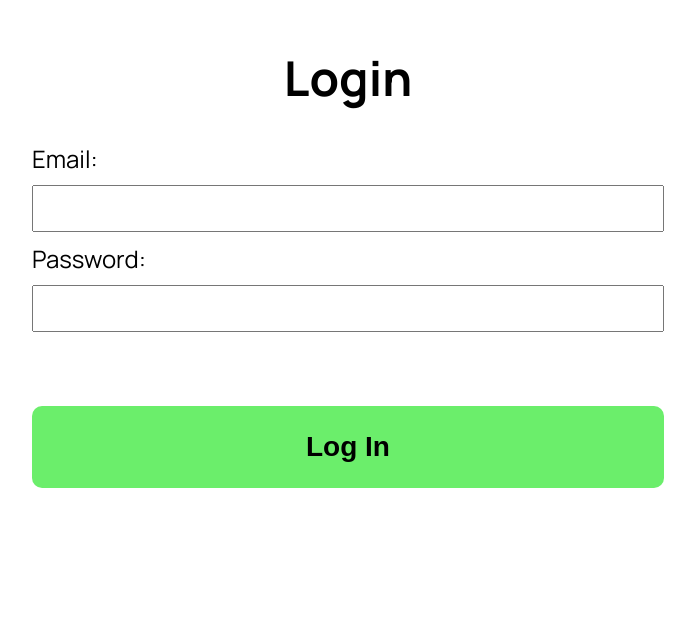
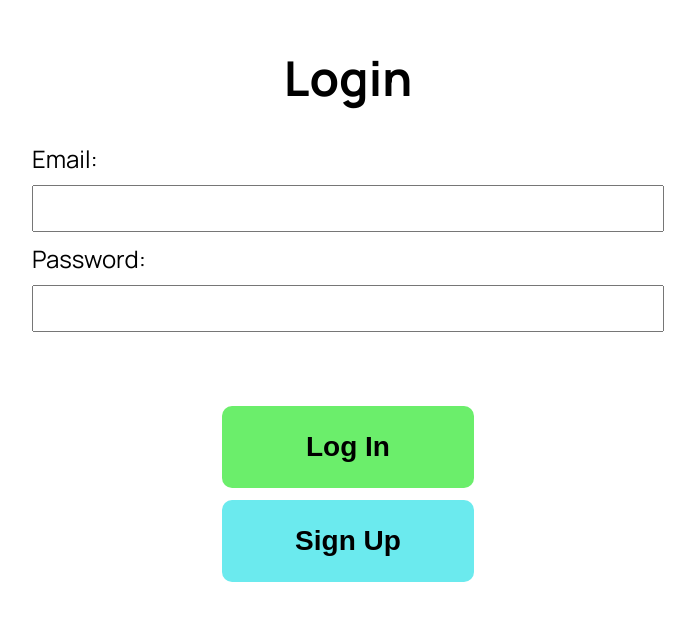
Before and after one commit to akali013/shopping-list, an Angular app: page /login in a window 1280 px wide. Shown: the part 147-768 px from the top of the page, without its empty margins (292-987 px from the left). Built offline with nearby package versions, Linux system fonts and the light colour scheme; no server answers.

Commit message:
Added account creation

```diff
--- a/src/app/_services/authentication.service.ts
+++ b/src/app/_services/authentication.service.ts
@@ -63,6 +63,13 @@ export class AuthenticationService {
     );
   }
 
+  createAccount(email: string, password: string): Observable<any> {
+    return this.http.post<any>(`${environment.apiUrl}/users/signup`, { email, password }, this.httpOptions).pipe(
+      tap(_ => console.log("Created Account")),
+      catchError(this.handleError("createAccount", ""))
+    );
+  }
+
 
   private refreshTokenTimeout?: NodeJS.Timeout;
 
--- a/src/app/app.module.ts
+++ b/src/app/app.module.ts
@@ -16,6 +16,7 @@ import { appIntializer } from './_auth/app.initializer';
 import { AuthenticationService } from './_services/authentication.service';
 import { JwtInterceptor } from './_auth/jwt.interceptor';
 import { ErrorInterceptor } from './_auth/error.interceptor';
+import { SignUpPageComponent } from './sign-up-page/sign-up-page.component';
 
 // Frontend JWTs provided by: https://jasonwatmore.com/post/2022/12/08/angular-14-jwt-authentication-with-refresh-tokens-example-tutorial
 
@@ -28,7 +29,8 @@ import { ErrorInterceptor } from './_auth/error.interceptor';
     AddItemsPageComponent,
     SearchBarComponent,
     SettingsPageComponent,
-    CreateItemPageComponent
+    CreateItemPageComponent,
+    SignUpPageComponent
   ],
   imports: [
     BrowserModule,
--- a/src/app/login-page/login-page.component.css
+++ b/src/app/login-page/login-page.component.css
@@ -10,6 +10,12 @@
   display: flex;
   flex-direction: column;
   width: 50%;
+}
+
+.buttons-container {
+  display: flex;
+  flex-direction: column;
+  align-items: center;
 }
 
 .login-input {
@@ -27,5 +33,18 @@
   font-weight: bold;
   border: none;
   border-radius: 10px;
+  width: 40%;
   cursor: pointer;
 }
+
+.sign-up-button {
+  margin-top: 2%;
+  background-color: rgb(107, 234, 238);
+  padding: 25px;
+  font-size: 28px;
+  font-weight: bold;
+  border: none;
+  border-radius: 10px;
+  width: 40%;
+  cursor: pointer;
+}
--- a/src/app/login-page/login-page.component.html
+++ b/src/app/login-page/login-page.component.html
@@ -8,8 +8,14 @@
     <label for="password-i">Password:</label>
     <input id="password-i" type="password" formControlName="password" class="login-input" />
 
-    <button type="submit" class="submit-button" [disabled]="loading">
-      Log In
-    </button>
+    <div class="buttons-container">
+      <button type="submit" class="submit-button" [disabled]="loading">
+        Log In
+      </button>
+
+      <button type="button" class="sign-up-button" [disabled]="loading" (click)="goToSignUp()">
+        Sign Up
+      </button>
+    </div>
   </form>
 </div>
--- a/src/app/login-page/login-page.component.ts
+++ b/src/app/login-page/login-page.component.ts
@@ -44,6 +44,10 @@ export class LoginPageComponent implements OnInit {
     })
   }
 
+  goToSignUp(): void {
+    this.router.navigate(["/signup"]);
+  }
+
   constructor(private authenticationService: AuthenticationService, private router: Router, private route: ActivatedRoute) { }
 
   ngOnInit(): void {
--- /dev/null
+++ b/src/app/sign-up-page/sign-up-page.component.css
@@ -0,0 +1,50 @@
+.container {
+  display: flex;
+  flex-direction: column;
+  align-items: center;
+  padding-top: 3vh;
+  font-size: 24px;
+}
+
+.sign-up-form {
+  display: flex;
+  flex-direction: column;
+}
+
+.form-label {
+  margin-top: 15px;
+}
+
+.form-input {
+  margin-top: 5px;
+  font-size: 20px;
+  padding: 10px;
+}
+
+.buttons-container {
+  margin-top: 20%;
+  display: flex;
+  justify-content: space-between;
+}
+
+.back-button {
+  background-color: rgb(255, 39, 39);
+  font-weight: bold;
+  border: none;
+  border-radius: 5px;
+  padding: 15px 25px;
+  font-size: 16px;
+  color: white;
+  cursor: pointer;
+}
+
+.submit-button {
+  background-color: rgb(5, 206, 5);
+  font-weight: bold;
+  color: white;
+  border: none;
+  border-radius: 5px;
+  padding: 15px 25px;
+  font-size: 16px;
+  cursor: pointer;
+}
--- /dev/null
+++ b/src/app/sign-up-page/sign-up-page.component.html
@@ -0,0 +1,34 @@
+<div class="container">
+  <h1>Create New Account</h1>
+
+  <form class="sign-up-form" [formGroup]="signUpForm" (ngSubmit)="createAccount()">
+    <label for="sign-up-email" class="form-label">
+      Email
+    </label>
+    <input id="sign-up-email" type="email" placeholder="Email..." class="form-input" formControlName="email" />
+
+    <label for="sign-up-password" class="form-label">
+      Password
+    </label>
+    <input id="sign-up-password" type="password" placeholder="Password..." class="form-input" formControlName="password" />
+
+    <label for="sign-up-retyped-password" class="form-label">
+      Retype Password
+    </label>
+    <input id="retyped-password" type="password" placeholder="Retype Password..." class="form-input" formControlName="retypePassword" />
+
+    <div class="buttons-container">
+      <button class="back-button" (click)="returnToLogin()">
+        Back
+      </button>
+
+      <button class="submit-button" type="submit">
+        Create Account
+      </button>
+    </div>
+  </form>
+
+  <div class="confirmation-popup" *ngIf="showConfirmation">
+    Account Created!
+  </div>
+</div>
--- /dev/null
+++ b/src/app/sign-up-page/sign-up-page.component.ts
@@ -0,0 +1,63 @@
+import { Component, OnInit } from '@angular/core';
+import { Router } from '@angular/router';
+import { FormGroup, FormControl, Validators } from '@angular/forms';
+import { AuthenticationService } from '../_services/authentication.service';
+import { ErrorService } from '../_services/error.service';
+
+@Component({
+  selector: 'app-sign-up-page',
+  templateUrl: './sign-up-page.component.html',
+  styleUrls: ['./sign-up-page.component.css']
+})
+export class SignUpPageComponent implements OnInit {
+  showConfirmation = false;
+  signUpForm = new FormGroup({
+    "email": new FormControl("", Validators.required),
+    "password": new FormControl("", Validators.required),
+    "retypePassword": new FormControl("", Validators.required)
+  });
+
+  get email() {
+    return this.signUpForm.get("email");
+  }
+  get password() {
+    return this.signUpForm.get("password");
+  }
+  get retypePassword() {
+    return this.signUpForm.get("retypePassword");
+  }
+
+  returnToLogin(): void {
+    this.router.navigate(["/login"]);
+  }
+
+  createAccount(): void {
+    if (this.email?.value! == "" || this.password?.value == "") {
+      this.errorService.errorMessage.next("You must enter an email and password.");
+      this.errorService.showErrorMessage();
+      return;
+    };
+
+    if (this.password?.value !== this.retypePassword?.value) {
+      this.errorService.errorMessage.next("Your passwords must match.");
+      this.errorService.showErrorMessage();
+      return;
+    }
+
+    this.authenticationService.createAccount(this.email?.value!, this.password?.value!).subscribe({
+      next: async () => {
+        console.log("Account created");
+        this.showConfirmation = true;
+        await setTimeout(() => this.showConfirmation = true, 3000);
+        this.returnToLogin();
+      }
+    });
+  }
+
+
+  constructor(private router: Router, private authenticationService: AuthenticationService, private errorService: ErrorService) { }
+
+  ngOnInit(): void {
+  }
+
+}
--- a/src/styles.css
+++ b/src/styles.css
@@ -9,7 +9,7 @@ body {
 .confirmation-popup {
   position: fixed;
   font-size: 20px;
-  color: purple;
+  color: rgb(0, 128, 43);
   right: 3%;
   bottom: 3%;
   background-color: rgb(252, 239, 215);
```
Also changed, not shown: src/app/app-routing.module.ts (+8 -6 lines), 1 other file (tests, documents, lock files or other folders).
